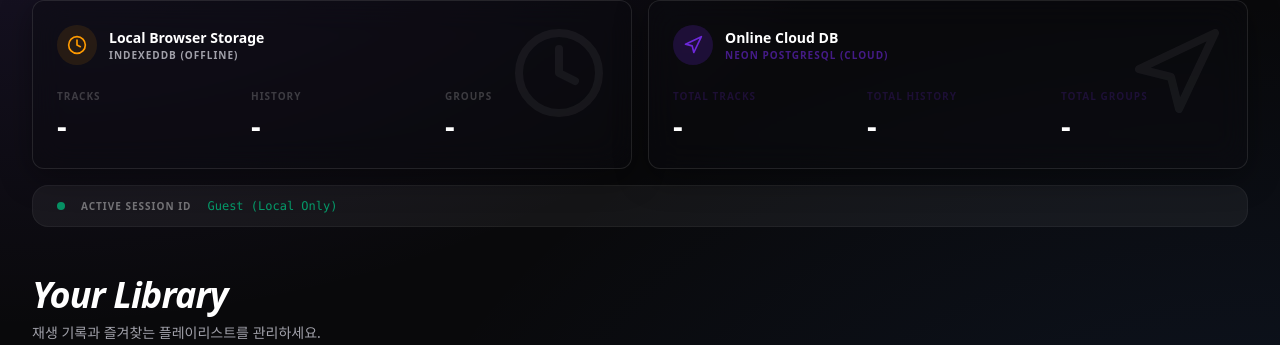
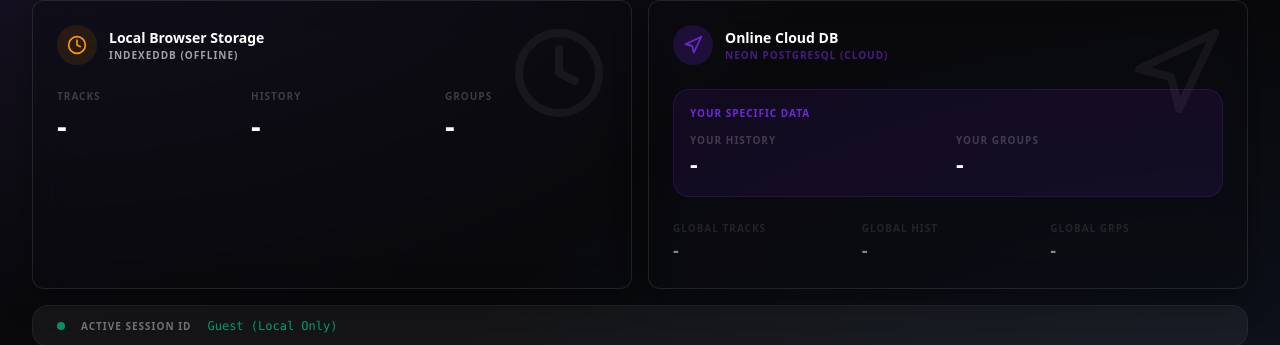
Before and after one commit to jeilove/Lingering-Music, a Next.js app in the folder apps/web/: page /library in a window 1280 px wide. Shown: the part 236-581 px from the top of the page. Built offline with nearby package versions, Linux system fonts and the light colour scheme; no server answers.

Commit message:
feat: show user-specific stats vs global stats in diagnostics

```diff
--- a/apps/web/src/app/library/page.tsx
+++ b/apps/web/src/app/library/page.tsx
@@ -156,18 +156,37 @@ export default function LibraryPage() {
                 <p className="text-[10px] text-primary/60 uppercase tracking-widest font-black">Neon PostgreSQL (Cloud)</p>
               </div>
             </div>
-            <div className="grid grid-cols-3 gap-8">
-              <div className="flex flex-col gap-1">
-                <span className="text-[10px] font-black uppercase tracking-widest text-primary/20">Total Tracks</span>
-                <span className="text-3xl font-black text-white tracking-tighter">{diagStats?.remote?.tracks ?? '-'}</span>
+
+            <div className="flex flex-col gap-6">
+              {/* User Specific Stats */}
+              <div className="p-4 bg-primary/10 rounded-2xl border border-primary/20">
+                <p className="text-[10px] font-black uppercase tracking-widest text-primary mb-3">Your Specific Data</p>
+                <div className="grid grid-cols-2 gap-4">
+                  <div className="flex flex-col">
+                    <span className="text-[10px] font-black uppercase tracking-widest text-white/20">Your History</span>
+                    <span className="text-2xl font-black text-white tracking-tighter">{diagStats?.remote?.user?.history ?? '-'}</span>
+                  </div>
+                  <div className="flex flex-col">
+                    <span className="text-[10px] font-black uppercase tracking-widest text-white/20">Your Groups</span>
+                    <span className="text-2xl font-black text-white tracking-tighter">{diagStats?.remote?.user?.favorites ?? '-'}</span>
+                  </div>
+                </div>
               </div>
-              <div className="flex flex-col gap-1">
-                <span className="text-[10px] font-black uppercase tracking-widest text-primary/20">Total History</span>
-                <span className="text-3xl font-black text-white tracking-tighter">{diagStats?.remote?.history ?? '-'}</span>
-              </div>
-              <div className="flex flex-col gap-1">
-                <span className="text-[10px] font-black uppercase tracking-widest text-primary/20">Total Groups</span>
-                <span className="text-3xl font-black text-white tracking-tighter">{diagStats?.remote?.favorites ?? '-'}</span>
+
+              {/* Global Stats */}
+              <div className="grid grid-cols-3 gap-4 opacity-50">
+                <div className="flex flex-col">
+                  <span className="text-[10px] font-black uppercase tracking-widest text-white/20">Global Tracks</span>
+                  <span className="text-lg font-black text-white tracking-tighter">{diagStats?.remote?.global?.tracks ?? '-'}</span>
+                </div>
+                <div className="flex flex-col">
+                  <span className="text-[10px] font-black uppercase tracking-widest text-white/20">Global Hist</span>
+                  <span className="text-lg font-black text-white tracking-tighter">{diagStats?.remote?.global?.history ?? '-'}</span>
+                </div>
+                <div className="flex flex-col">
+                  <span className="text-[10px] font-black uppercase tracking-widest text-white/20">Global Grps</span>
+                  <span className="text-lg font-black text-white tracking-tighter">{diagStats?.remote?.global?.favorites ?? '-'}</span>
+                </div>
               </div>
             </div>
           </div>
```
Also changed, not shown: 2 other files (tests, documents, lock files or other folders).
